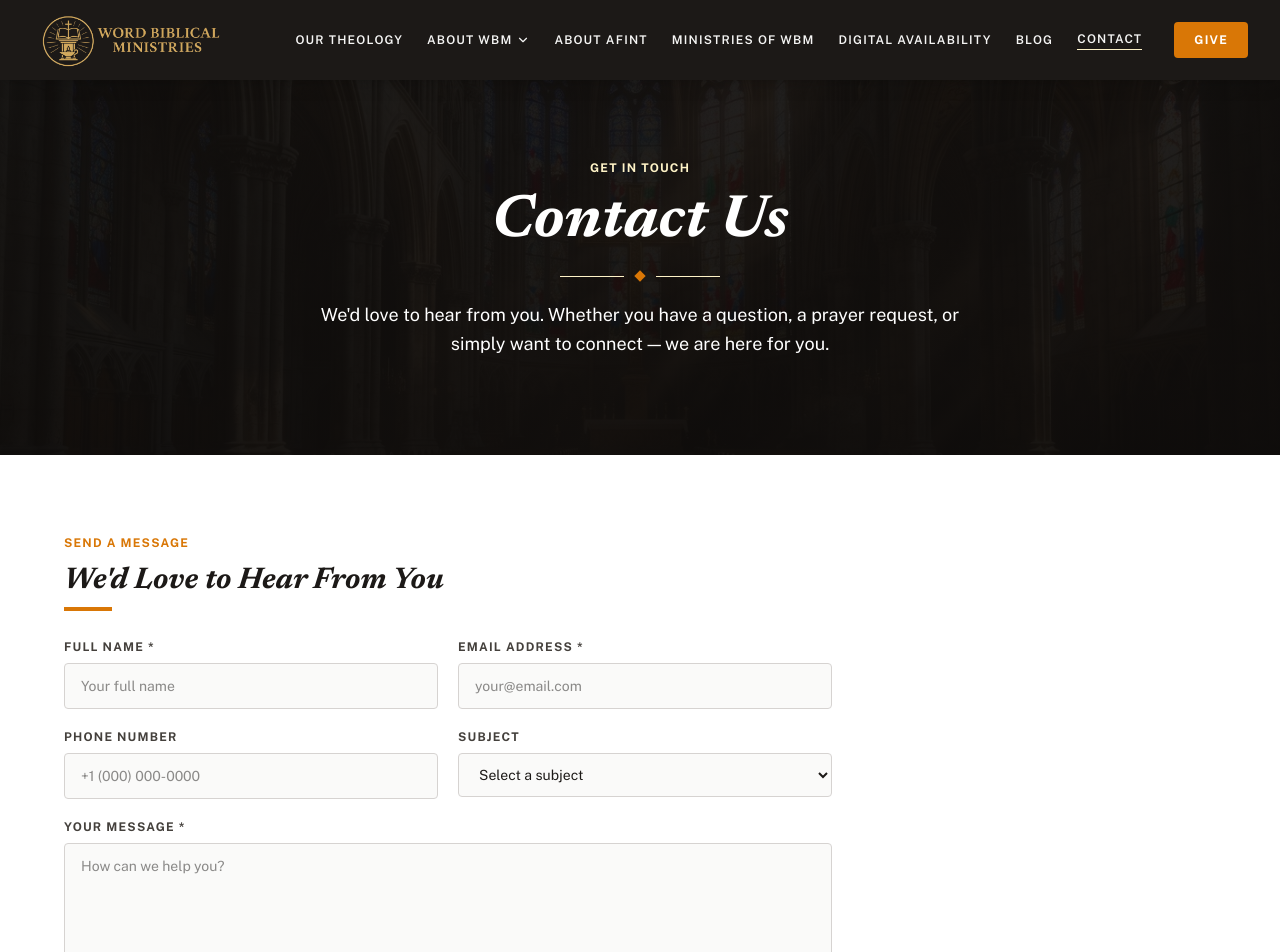
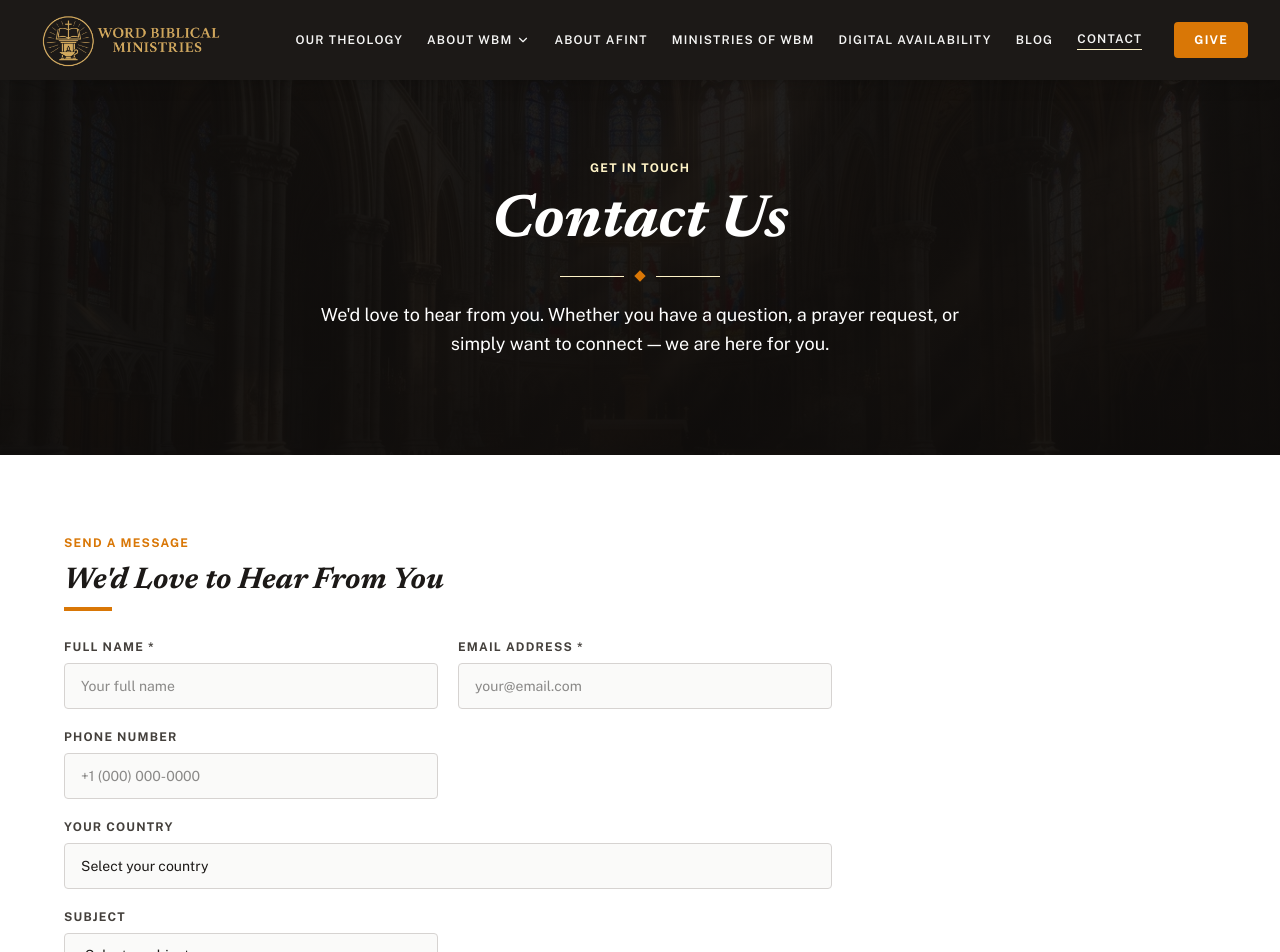
Before and after one commit to mayormankind/wordbiblicalministries, a Next.js app: page /contact in a window 1280 px wide. Shown: the top 952 px of the page. Built offline with nearby package versions, Linux system fonts and the light colour scheme.

Commit message:
feat: add Contact page with form and prayer request submission functionality

```diff
--- a/src/views/Contact.tsx
+++ b/src/views/Contact.tsx
@@ -12,6 +12,8 @@ import {
   Heart,
 } from "lucide-react";
 import AnimateOnScroll from "../components/AnimateOnScroll";
+import { countries } from "@/content/countries";
+import Link from "next/link";
 
 const contactDetails = [
   {
@@ -61,29 +63,6 @@ export default function Contact() {
       <section className="py-20 px-6 bg-white">
         <div className="max-w-6xl mx-auto">
           <div className="flex flex-col lg:flex-row gap-12">
-            {/* Contact Cards
-            <div className="lg:w-1/3 flex flex-col gap-6">
-              {contactDetails.map((c, i) => (
-                <AnimateOnScroll
-                  key={i}
-                  animation="fade-up"
-                  delay={((i % 4) * 100) as 0 | 100 | 200 | 300}
-                >
-                  <div className="bg-surface-container-low border border-surface-dim rounded-sm p-7 text-center hover:border-primary-fixed hover:shadow-md transition-all duration-300 h-full flex flex-col justify-center">
-                    <div className="flex justify-center mb-4">{c.icon}</div>
-                    <h3 className="font-bold text-on-surface mb-3 text-lg font-headline italic">
-                      {c.title}
-                    </h3>
-                    {c.lines.map((l, j) => (
-                      <p key={j} className="text-outline text-sm">
-                        {l}
-                      </p>
-                    ))}
-                  </div>
-                </AnimateOnScroll>
-              ))}
-            </div>*/}
-
             {/* Form */}
             <div className="lg:w-2/3">
               <AnimateOnScroll animation="fade-right">
@@ -116,7 +95,11 @@ export default function Contact() {
                       </button>
                     </div>
                   ) : (
-                    <form onSubmit={handleSubmit} className="contact-form space-y-5">
+                    <form
+                      id="contact"
+                      onSubmit={handleSubmit}
+                      className="space-y-5"
+                    >
                       <div className="grid grid-cols-1 sm:grid-cols-2 gap-5">
                         <div>
                           <label className="block text-xs uppercase tracking-widest font-bold text-on-surface-variant mb-2">
@@ -158,6 +141,22 @@ export default function Contact() {
                             className="w-full border border-stone-300 focus:border-amber-500 focus:outline-none px-4 py-3 text-sm rounded-sm text-on-surface bg-surface-container-low"
                             placeholder="+1 (000) 000-0000"
                           />
+                        </div>
+                        <div className="space-y-2 md:col-span-2">
+                          <label className="block text-xs uppercase tracking-widest font-bold text-on-surface-variant">
+                            Your Country
+                          </label>
+                          <select
+                            title="countries"
+                            className="w-full border border-stone-300 focus:border-amber-500 focus:outline-none px-4 py-3 text-sm rounded-sm bg-surface-container-low appearance-none cursor-pointer"
+                          >
+                            <option value="">Select your country</option>
+                            {countries.map((c) => (
+                              <option key={c} value={c}>
+                                {c}
+                              </option>
+                            ))}
+                          </select>
                         </div>
                         <div>
                           <label className="block text-xs uppercase tracking-widest font-bold text-on-surface-variant mb-2">
@@ -222,9 +221,12 @@ export default function Contact() {
             Our prayer team is available to stand with you in faith. Share your
             request and we will pray with and for you.
           </p>
-          <a href="#contact-form" className="bg-primary hover:bg-primary-container hover:text-on-primary-container text-white font-bold text-sm uppercase tracking-widest px-8 py-4 rounded-sm transition-all">
+          <Link
+            href="#contact"
+            className="bg-primary hover:bg-primary-container hover:text-on-primary-container text-white font-bold text-sm uppercase tracking-widest px-8 py-4 rounded-sm transition-all"
+          >
             Submit a Prayer Request
-          </a>
+          </Link>
         </section>
       </AnimateOnScroll>
     </main>
```
